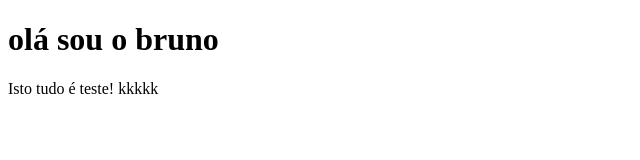
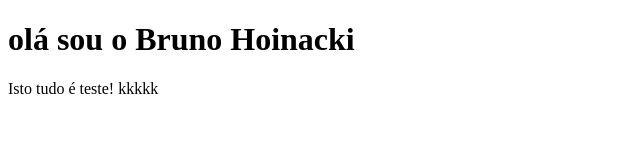
Before and after one commit to BrunoHoinacki/ExerciciosGitHub, a plain HTML site: page sobre.html in a window 1280 px wide. Shown: the whole page, without its empty margins (0-640 px from the left). Drawn offline with Linux system fonts and the light colour scheme.

Commit message:
Update sobre.html

```diff
--- a/sobre.html
+++ b/sobre.html
@@ -7,7 +7,7 @@
     <title>Document</title>
 </head>
 <body>
-    <h1>olá sou o bruno</h1>
+    <h1>olá sou o Bruno Hoinacki</h1>
     <p>Isto tudo é teste! kkkkk</p>
 </body>
 </html>
```
